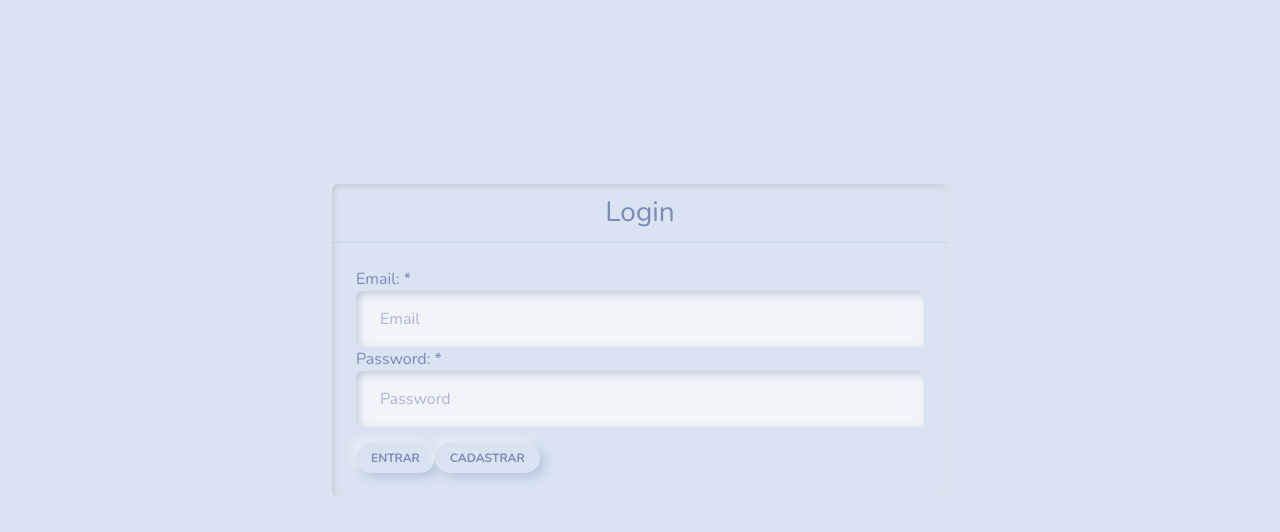
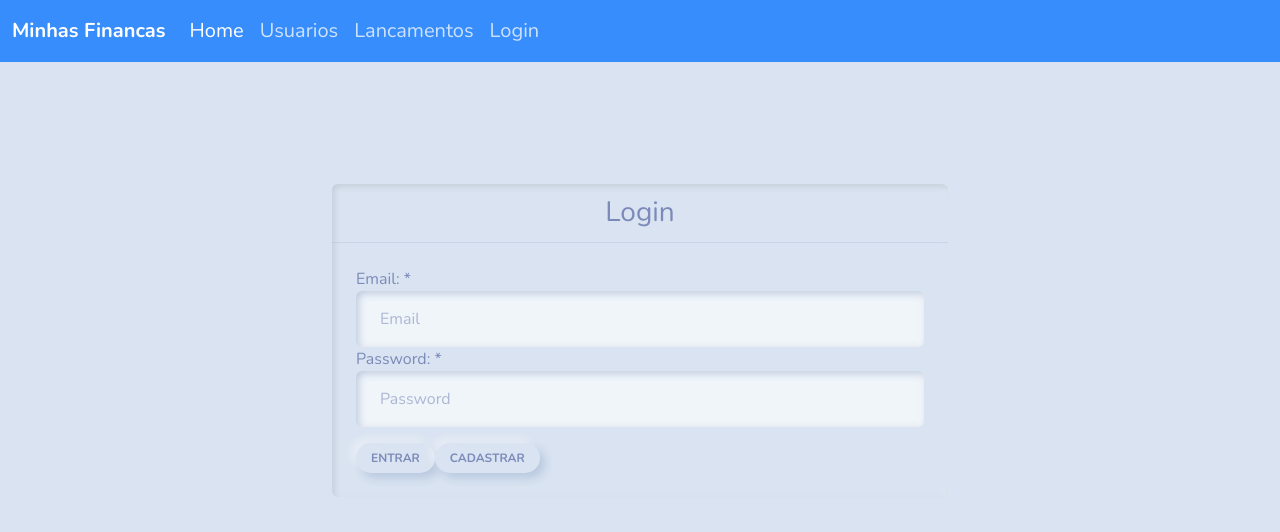
Before and after one commit to erico-lt/minhas-financas-app, a React (Create React App) app: page / in a window 1280 px wide. Shown: the top 532 px of the page. Built offline with nearby package versions, Linux system fonts and the light colour scheme.

Commit message:
implementando navbar

```diff
--- /dev/null
+++ b/src/coponents/NavBar.js
@@ -0,0 +1,35 @@
+import React from "react";
+
+export function NavBar() {
+
+    return (
+
+        <nav className="navbar navbar-expand-lg bg-primary fixed-top" data-bs-theme="dark" style={{fontSize: '20px'}}>
+            <div className="container-fluid">
+                <a className="navbar-brand" href="/" style={{fontWeight: 'bolder' }}>Minhas Financas</a>
+                <button className="navbar-toggler" type="button" data-toggle="collapse" data-target="#navegacao" arial-controls="navegacao" aria-expanded="false" aria-label="Toggle navigation">
+                    <span className="navbar-toggler-icon"></span>
+                </button>
+
+                <div className="collapse navbar-collapse" id="navegacao">
+                    <ul className="navbar-nav me-auto">
+                        <li className="nav-item">
+                            <a className="nav-link active" href="/">Home
+                                <span className="visually-hidden">(current)</span>
+                            </a>
+                        </li>
+                        <li className="nav-item">
+                            <a className="nav-link" href="/usuarios">Usuarios</a>
+                        </li>
+                        <li className="nav-item">
+                            <a className="nav-link" href="/lancamentos">Lancamentos</a>
+                        </li>
+                        <li className="nav-item">
+                            <a className="nav-link" href="/login">Login</a>
+                        </li>
+                    </ul>
+                </div>
+            </div>
+        </nav>
+    )
+}
--- a/src/main/App.js
+++ b/src/main/App.js
@@ -3,15 +3,16 @@ import { Rotas } from "./Rotas";
 
 import 'bootswatch/dist/morph/bootstrap.css';
 import '../custom.css';
+import { NavBar } from "../coponents/NavBar";
 
 class App extends React.Component {
   render() {
     return (
       <>
-        <Rotas/>
+        <NavBar />
+        <Rotas />
       </>
     )
   }
 }
-
 export default App;
--- a/src/views/Login.js
+++ b/src/views/Login.js
@@ -16,8 +16,8 @@ class Login extends React.Component {
     }
 
     render() {
+        return (
 
-        return (
             <div className="container container-fluid">
                 <div className="row">
                     <div className="col-md-6 position-absolute top-40 start-50 translate-middle-x">
```
Also changed, not shown: src/main/Rotas.js (line endings or trailing spaces).
